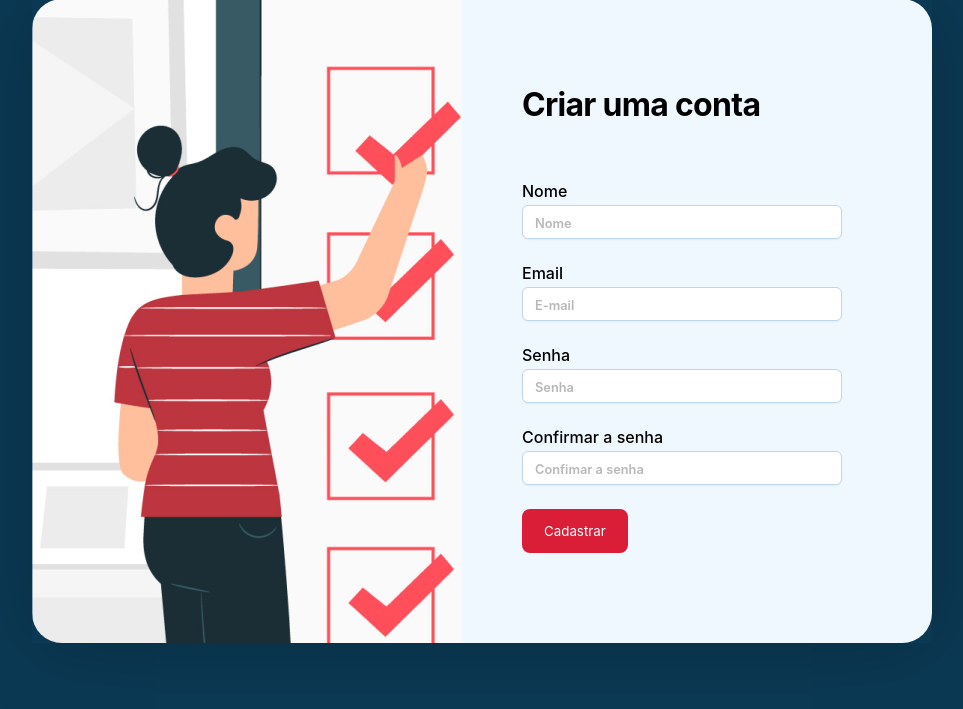
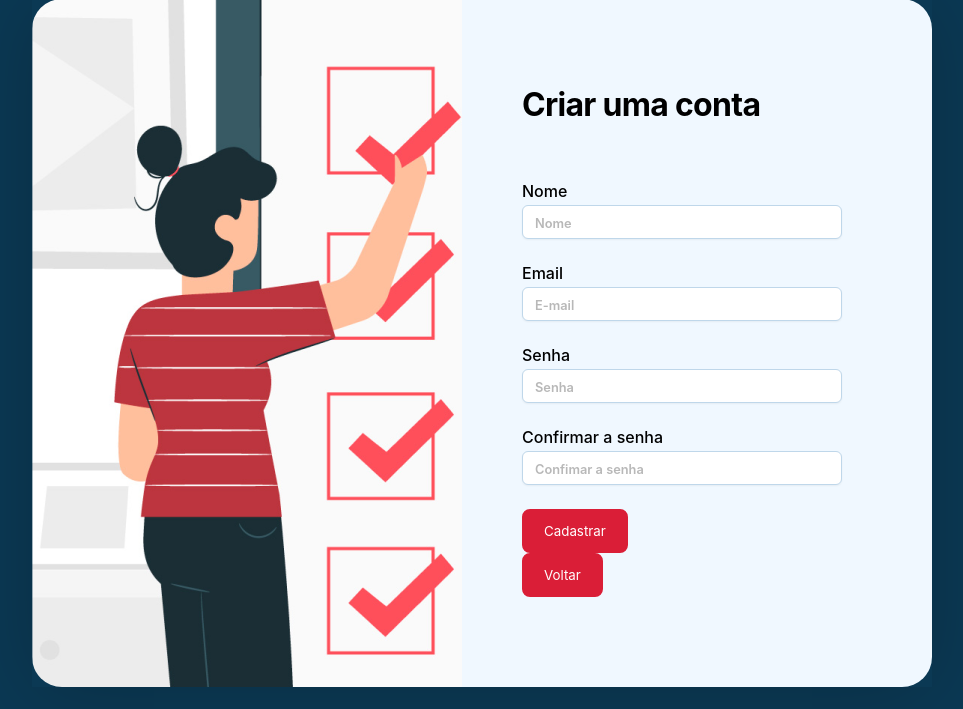
Before and after one commit to vtrpaulop/projetopiIII, a PHP site: page /cadastro in a window 1280 px wide. Shown: the part 91-800 px from the top of the page, without its empty margins (158-1121 px from the left). Run offline with PHP 8.4, Linux system fonts and the light colour scheme.

Commit message:
botão voltar para index

```diff
--- a/cadastro.php
+++ b/cadastro.php
@@ -109,7 +109,15 @@ if ($_SERVER["REQUEST_METHOD"] == "POST") {
                             value="Cadastrar"
                             class="c-button__primary"
                     />
+
+
                 </form>
+                <a href="index.html"> <input
+                            type="submit"
+                            value="Voltar"
+                            class="c-button__primary"
+                    />  </a>
+
             </div>
         </div>
     </div>
```
